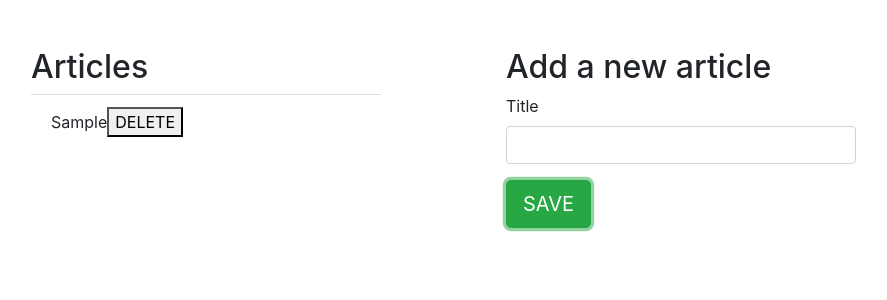
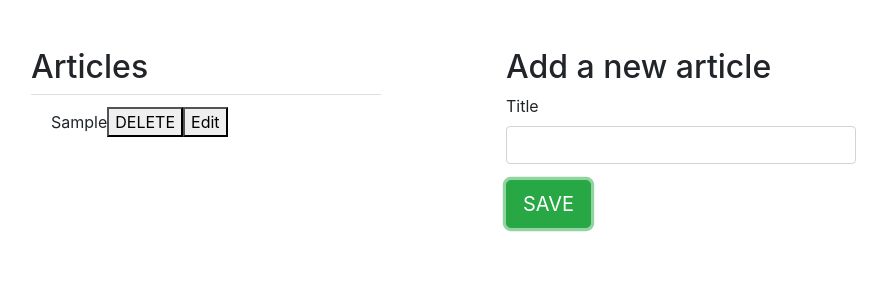
Before and after one commit to haochenli/article-project, a React app: page / in a window 1280 px wide. Both pictures are taken after typing "Sample" into the empty fields and a click on the button "SAVE". Shown: the top 300 px of the page, without its empty margins (149-1036 px from the left). Built offline with nearby package versions, Linux system fonts and the light colour scheme.

Commit message:
edit pass value is done

```diff
--- a/src/js/actions/index.js
+++ b/src/js/actions/index.js
@@ -13,7 +13,7 @@ export const inputOnchange = content => ({
   content: content
 })
 
-export const editArticle = id => ({
+export const editArticle = article => ({
   type: "EDIT_ARTICLE",
-  id: id
+  article: article
 })
--- a/src/js/components/List.js
+++ b/src/js/components/List.js
@@ -1,7 +1,7 @@
 import React, { Component } from "react";
 import { connect } from "react-redux";
 import PropTypes from "prop-types";
-import { deleteArticle } from "../actions/index";
+import { deleteArticle, editArticle } from "../actions/index";
 
 const mapStateToProps = (state, action) => {
   return {
@@ -11,17 +11,14 @@ const mapStateToProps = (state, action) => {
 
 const mapDispatchToProps = dispatch => {
   return {
-    deleteArticle: articleId => dispatch(deleteArticle(articleId))
+    deleteArticle: articleId => dispatch(deleteArticle(articleId)),
+    editArticle: article => dispatch(editArticle(article))
   }
 }
 
 class ConnectedList extends Component {
-  constructor(props) {
-    super()
-    this.handleDelete = this.handleDelete.bind(this)
-  }
 
-  handleDelete (article, deleteArticle) {
+  handleDelete = (article, deleteArticle) => {
     return function () {
       event.preventDefault();
       const {id} = article;
@@ -29,6 +26,12 @@ class ConnectedList extends Component {
     }
   }
 
+  handleEdit = (article, editArticle) => {
+    return function () {
+      console.log('article', article)
+      editArticle(article)
+    }
+  }
 
   render() {
     return (
@@ -37,7 +40,8 @@ class ConnectedList extends Component {
         this.props.articles.map(el => (
         <li className="list-group-item" key={el.id}>
           {el.title}
-          <button onClick={this.handleDelete(el,this.props.deleteArticle)} >DELETE</button>
+          <button onClick={this.handleDelete(el, this.props.deleteArticle)} >DELETE</button>
+          <button onClick={this.handleEdit(el, this.props.editArticle)}>Edit</button>
         </li>
       ))}
     </ul>
--- a/src/js/reducers/inputTextReducer.js
+++ b/src/js/reducers/inputTextReducer.js
@@ -1,9 +1,12 @@
-import { INPUT_ONCHANGE } from "../constants/action-types";
+import { INPUT_ONCHANGE, EDIT_ARTICLE } from "../constants/action-types";
 
 const inputTextReducer = (content = '', action) => {
+  console.log('action is', action)
   switch(action.type) {
     case INPUT_ONCHANGE:
       return action.content
+    case EDIT_ARTICLE:
+      return action.article.title
     default:
       return ''
   }
```
